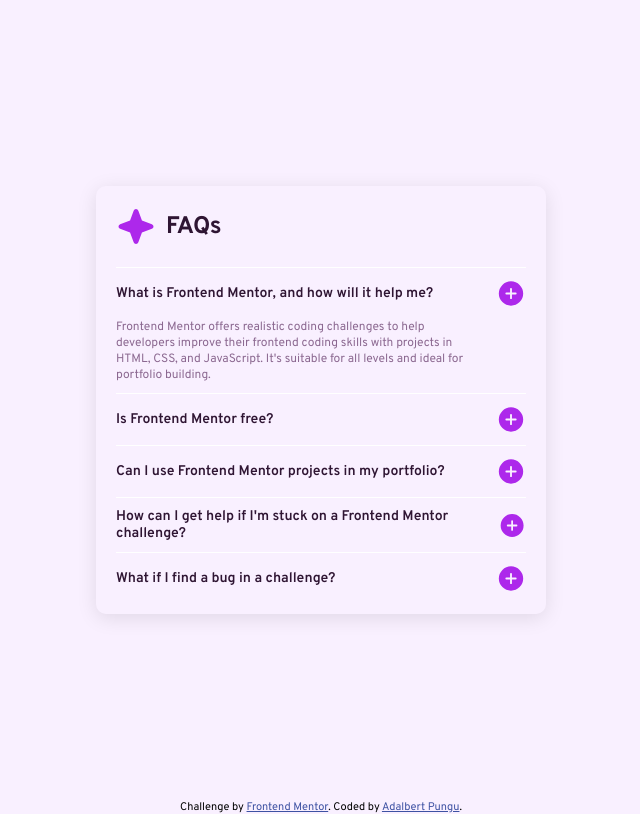
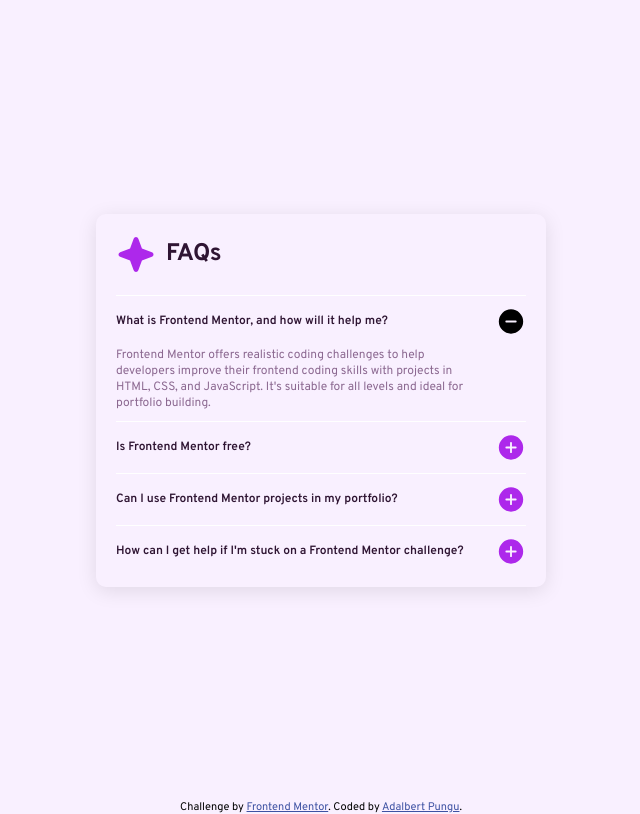
Before and after one commit to AdalbertPungu/FAQ-accordion, a plain HTML site: page index.html in a window 1280 px wide. Both pictures are taken after a click on the element "What is Frontend Mentor, and how will it help me?". Shown: the whole page, without its empty margins (319-959 px from the left). Drawn offline with Linux system fonts and the light colour scheme.

Commit message:
update html, css and adding main.js

```diff
--- a/assets/css/style.css
+++ b/assets/css/style.css
@@ -39,7 +39,6 @@
 body {
   font-family: 'Overpass', sans-serif;
   background-color: var(--LightPink);
-
 }
 
 .main {
@@ -51,7 +50,6 @@
 }
 
 .accordion__container {
-
   max-width: 450px;
   width: 100%;
   border-radius: 10px;
@@ -89,7 +87,7 @@
 }
 
 .accordion__title {
-  font-size: 14px;
+  font-size: 12px;
   font-weight: var(--Weight-600);
   color: var(--DarkPurple);
 }
@@ -124,5 +122,9 @@
   display: none;
 }
 
+.icon__plus.first {
+  display: none;
+}
+
 .attribution { font-size: 11px; text-align: center; }
 .attribution a { color: hsl(228, 45%, 44%); }
--- /dev/null
+++ b/assets/js/main.js
@@ -0,0 +1,17 @@
+document.querySelectorAll('.accordion__actions').forEach(accordion => {
+  accordion.addEventListener('click', () => {
+    const description = accordion.nextElementSibling;
+    const iconPlus = accordion.querySelector('.icon__plus');
+    const iconMinus = accordion.querySelector('.icon__minus');
+
+    if (description.style.display === 'block') {
+      description.style.display = 'none';
+      iconPlus.style.display = 'block';
+      iconMinus.style.display = 'none';
+    } else {
+      description.style.display = 'block';
+      iconPlus.style.display = 'none';
+      iconMinus.style.display = 'block';
+    }
+  });
+});
--- a/index.html
+++ b/index.html
@@ -30,10 +30,10 @@
       <section class="accordion">
         <div class="accordion__actions">
           <h2 class="accordion__title">What is Frontend Mentor, and how will it help me?</h2>
-          <svg class="icon__plus" aria-expanded="false" xmlns="http://www.w3.org/2000/svg" width="30" height="31" fill="none" viewBox="0 0 30 31">
+          <svg class="icon__plus first" aria-expanded="false" xmlns="http://www.w3.org/2000/svg" width="30" height="31" fill="none" viewBox="0 0 30 31">
             <path fill="#AD28EB" d="M15 3.313A12.187 12.187 0 1 0 27.188 15.5 12.203 12.203 0 0 0 15 3.312Zm4.688 13.124h-3.75v3.75a.938.938 0 0 1-1.876 0v-3.75h-3.75a.938.938 0 0 1 0-1.875h3.75v-3.75a.938.938 0 0 1 1.876 0v3.75h3.75a.938.938 0 0 1 0 1.876Z"/>
           </svg>
-          <svg class="icon__minus" aria-expanded="false" xmlns="http://www.w3.org/2000/svg" width="30" height="31" fill="none" viewBox="0 0 30 31">
+          <svg class="icon__minus" aria-expanded="true" xmlns="http://www.w3.org/2000/svg" width="30" height="31" fill="none" viewBox="0 0 30 31">
             <path fill="#AD28EB" d="M15 3.313A12.187 12.187 0 1 0 27.188 15.5 12.203 12.203 0 0 0 15 3.312Zm4.688 13.124h-9.375a.938.938 0 1 1 0-1.875h9.375a.938.938 0 1 1 0 1.875Z"/>
           </svg>
         </div>
@@ -92,23 +92,6 @@
         </p>
       </section>
 
-      <section class="accordion">
-        <div class="accordion__actions">
-          <h2 class="accordion__title">What if I find a bug in a challenge?</h2>
-          <svg class="icon__plus" aria-expanded="false" xmlns="http://www.w3.org/2000/svg" width="30" height="31" fill="none" viewBox="0 0 30 31">
-            <path fill="#AD28EB" d="M15 3.313A12.187 12.187 0 1 0 27.188 15.5 12.203 12.203 0 0 0 15 3.312Zm4.688 13.124h-3.75v3.75a.938.938 0 0 1-1.876 0v-3.75h-3.75a.938.938 0 0 1 0-1.875h3.75v-3.75a.938.938 0 0 1 1.876 0v3.75h3.75a.938.938 0 0 1 0 1.876Z"/>
-          </svg>
-          <svg class="icon__minus" aria-expanded="false" xmlns="http://www.w3.org/2000/svg" width="30" height="31" fill="none" viewBox="0 0 30 31">
-            <path fill="#AD28EB" d="M15 3.313A12.187 12.187 0 1 0 27.188 15.5 12.203 12.203 0 0 0 15 3.312Zm4.688 13.124h-9.375a.938.938 0 1 1 0-1.875h9.375a.938.938 0 1 1 0 1.875Z"/>
-          </svg>
-        </div>
-        <p class="accordion__descrition">
-          If you find a bug in a challenge, you can report it to the Frontend Mentor team.
-          They continuously work on improving the platform and appreciate user feedback to
-          ensure challenges are up to standard.
-        </p>
-      </section>
-
     </section>
   </main>
 
```
